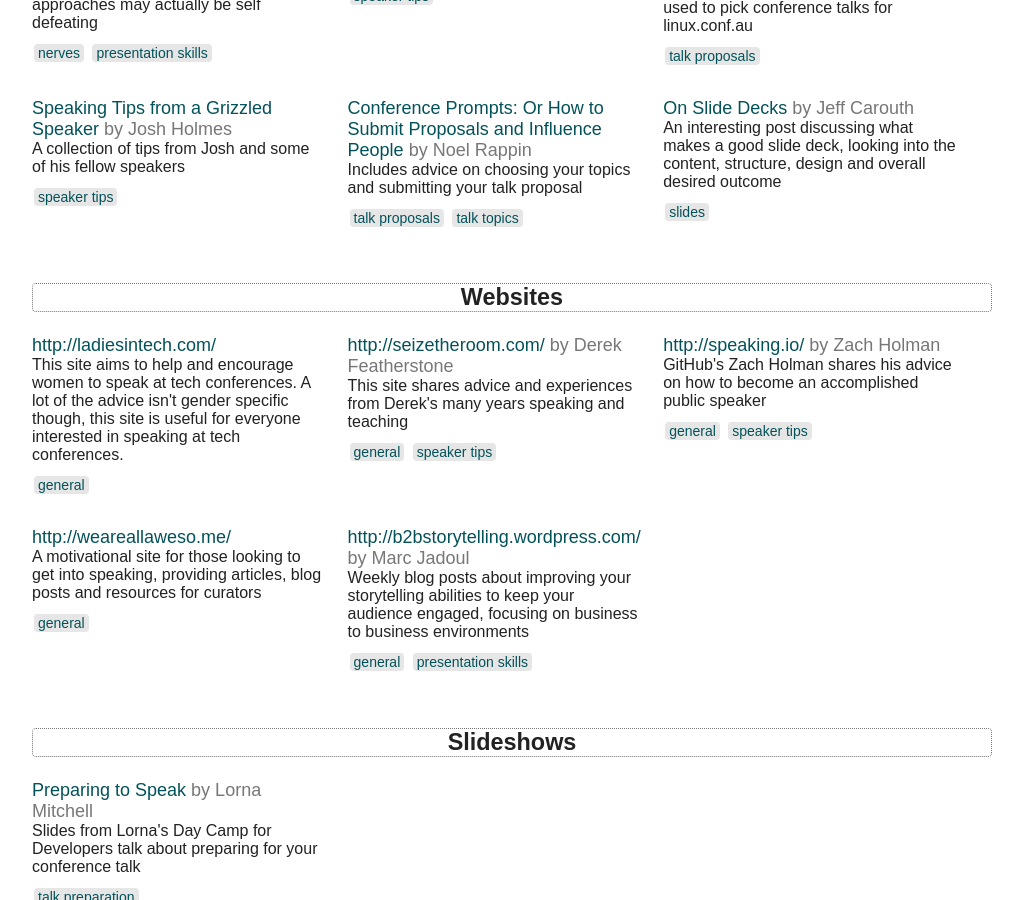
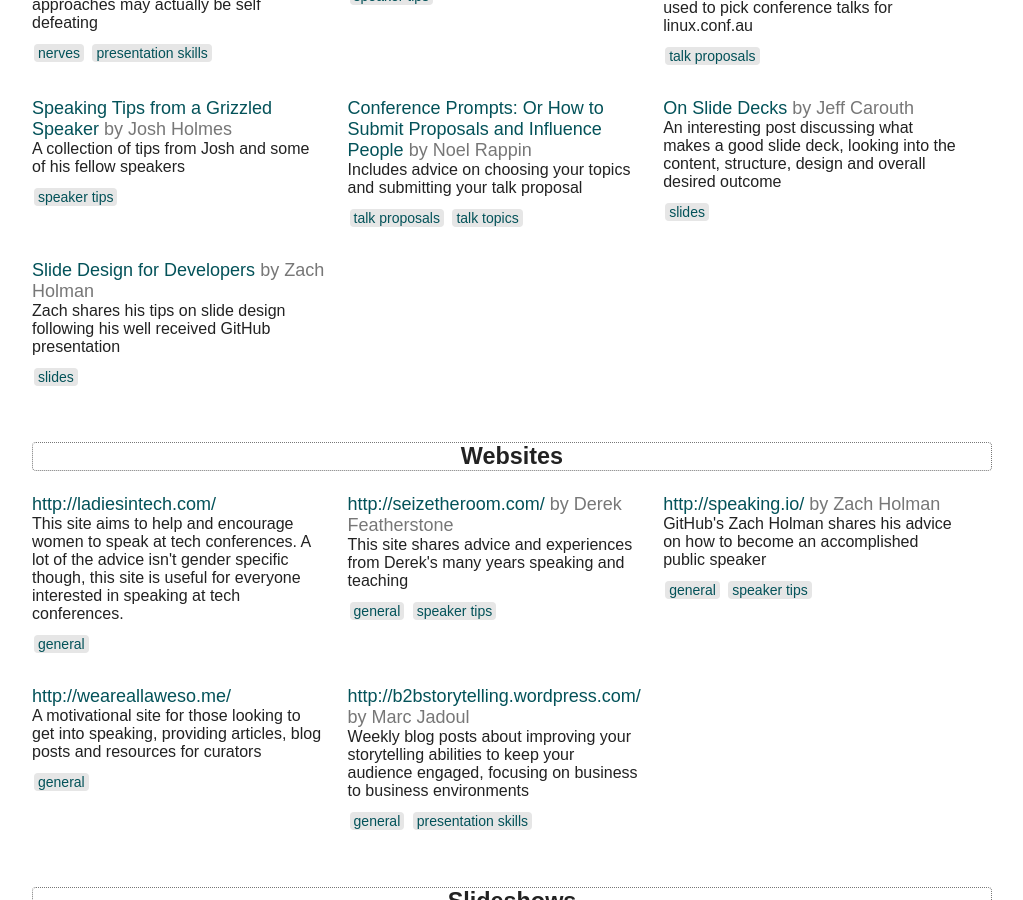
Before and after one commit to stagefright/stagefright.github.io, a Jekyll site: the page built from resources.html, in a window 1280 px wide and 900 px high, scrolled down 508 px. Shown: the whole window, without its empty margins (128-1151 px from the left). Built offline with Jekyll 4.4.1, drawn with Linux system fonts in a browser that asks for light colours; nearby versions of some CDN libraries.

Commit message:
Added Zach Holman's Slide Design for Developers

```diff
--- a/_data/resources-posts.yml
+++ b/_data/resources-posts.yml
@@ -40,3 +40,10 @@
   description: An interesting post discussing what makes a good slide deck, looking into the content, structure, design and overall desired outcome
   tags:
     - slides
+
+- name: Slide Design for Developers
+  url: http://zachholman.com/posts/slide-design-for-developers/
+  author: Zach Holman
+  description: Zach shares his tips on slide design following his well received GitHub presentation
+  tags:
+    - slides
```
